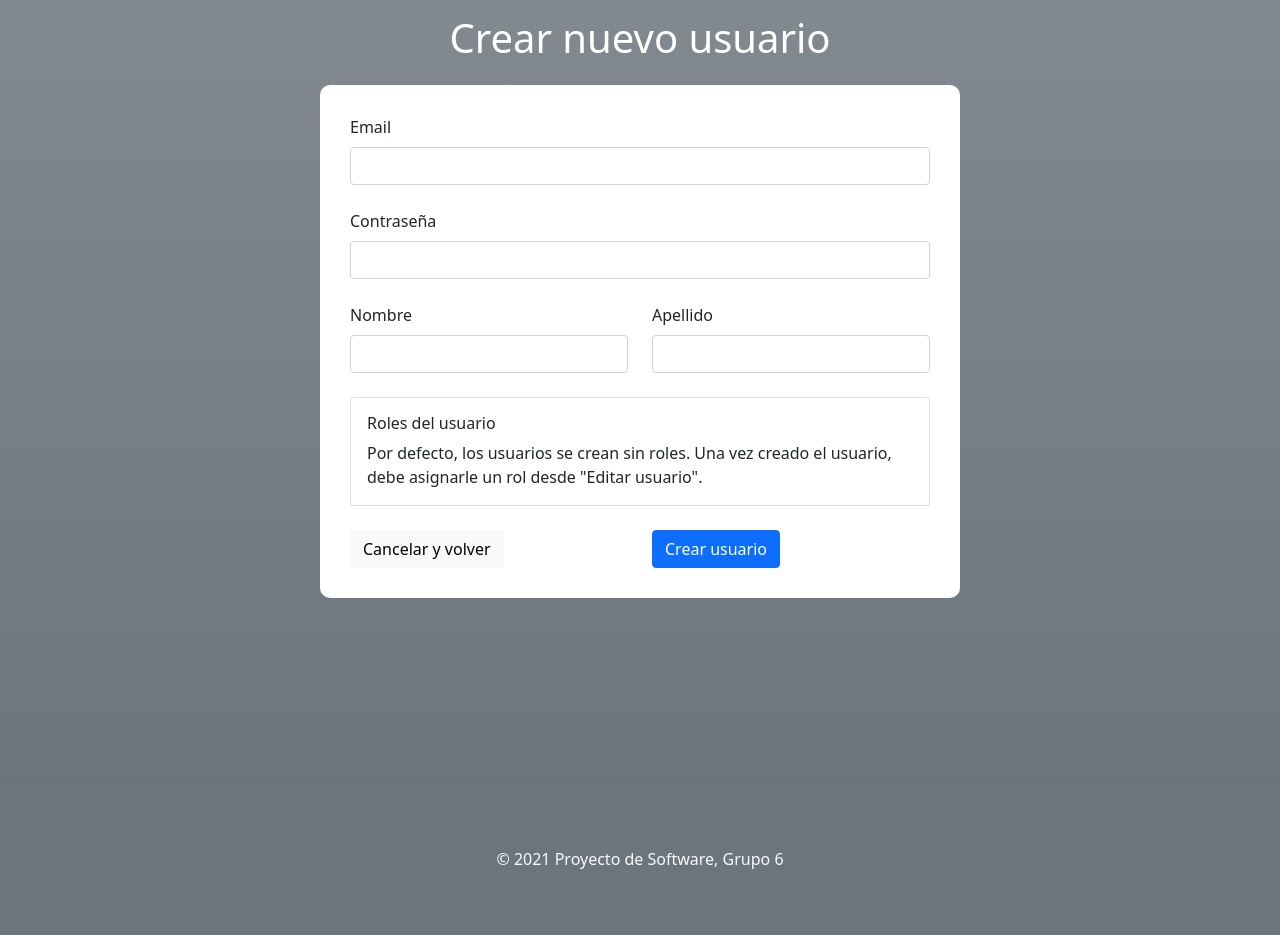
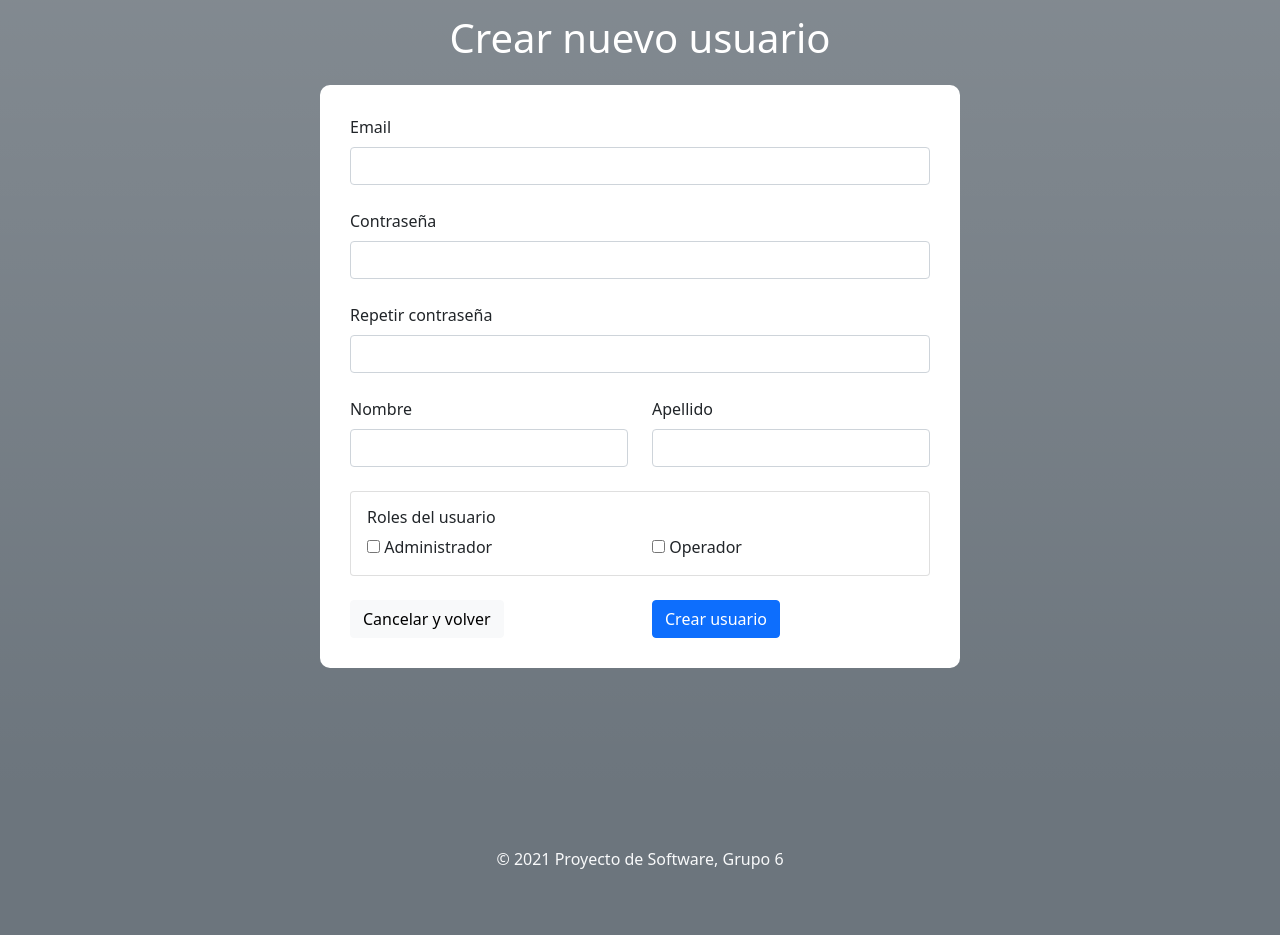
Before and after one commit to lautarooleastro/proyecto2021-grupo6, a Flask app: page /usuarios/nuevo in a window 1280 px wide. Shown: the part 59-994 px from the top of the page. Run offline with Flask 2, Linux system fonts and the light colour scheme; a user stored in the database is signed in; data comes from the database, SQL or seed files in the repository.

Commit message:
se agrego wtforms a el crear usuario

```diff
--- a/app/models/user.py
+++ b/app/models/user.py
@@ -35,6 +35,10 @@ class User(db.Model):
 
     def all():
         return User.query.all()
+
+    def save(self):
+        db.session.add(self)
+        db.session.commit()
 
     def with_email(email):
         return User.query.filter(User.email == email).first()
--- a/app/resources/user.py
+++ b/app/resources/user.py
@@ -2,13 +2,11 @@ from flask import redirect, render_template, request, url_for, session, abort
 from flask.helpers import flash
 from flask_login.utils import login_required
 from flask_login import current_user
-from app.helpers.auth import authenticated, logged_user
+from app.helpers.forms.user import UserForm
 from app.helpers.permission import permission_required
 from app.models.role import Role
 from app.models.user import User
 
-
-from app.db import db
 
 # Protected resources
 
@@ -62,26 +60,34 @@ def hasAllParams(params):
 @login_required
 @permission_required('usuario_new')
 def create():
-    if (hasAllParams(request.form)):
-        # creamos el usuario con los parametros del diccionario request.form
-        new_user = User(**request.form)
+    data = request.form
+    user = User()
+    form = UserForm(data)
+    print(data)
 
-        if (User.already_exists(new_user.email)):
-            flash("Ya existe un usuario con mail: '" +
-                  new_user.email + "'.", "error")
-        else:
-            # agregamos el usuario
-            db.session.add(new_user)
+    if User.already_exists(form.email.data):
+        flash("Ya existe el usuario con mail: "+form.email.data, "error")
+        return redirect(url_for("user_new"))
 
-            # efectuamos los cambios
-            db.session.commit()
-            flash("Creado con éxito. Email: "+new_user.email+".", "success")
-            return redirect(url_for("user_index"))
+    if (data and form.validate()):
+        try:
+            form.populate_obj(user)
+            roles = []
+            for role_name in data.keys():
+                if data[role_name] == 'role':
+                    roles.append(Role.with_name(role_name))
+            user.roles = roles
+            user.save()
+            flash("Se creo correctamente al usuario: "+user.email, "success")
+        except:
+            flash("Ocurrió un error. No se pudo crear al usuario.", "error")
+    else:
+        for field in form.errors:
+            for error in form.errors[field]:
+                flash(error, "error")
+        return redirect(url_for("user_new"))
 
-    else:
-        flash("Faltan parametros.", "error")
-
-    return redirect(url_for("user_new"))
+    return redirect(url_for("user_index"))
 
 
 @login_required
--- a/app/templates/user/new.html
+++ b/app/templates/user/new.html
@@ -18,7 +18,12 @@
     <br>
     <div class="col">
       <label class="form-label">Contraseña</label>
-      <input required name="password" class="form-control">
+      <input required name="password" class="form-control" type="password">
+    </div>
+    <br>
+    <div class="col">
+      <label class="form-label">Repetir contraseña</label>
+      <input required name="confirm_password" class="form-control" type="password">
     </div>
     <br>
     <div class="row">
@@ -36,11 +41,13 @@
       <div class="card-body">
         <h6 class="card-title">Roles del usuario</h6>
         <div class="row">
-          <p class="card-text">Por defecto, los usuarios se crean sin roles. Una vez creado el usuario, debe
-            asignarle
-            un rol desde "Editar usuario".</p>
+          {% for role in roles %}
+          <div class="col-sm-6">
+            <input id="{{role.name}}" type="checkbox" value="role" name="{{role.name}}">
+            <label for="{{role.name}}" class="card-text">{{role.name}}</label>
+          </div>
+          {% endfor %}
         </div>
-
       </div>
     </div>
     <br>
```
Also changed, not shown: app/helpers/forms/user.py (+15 -0 lines).
